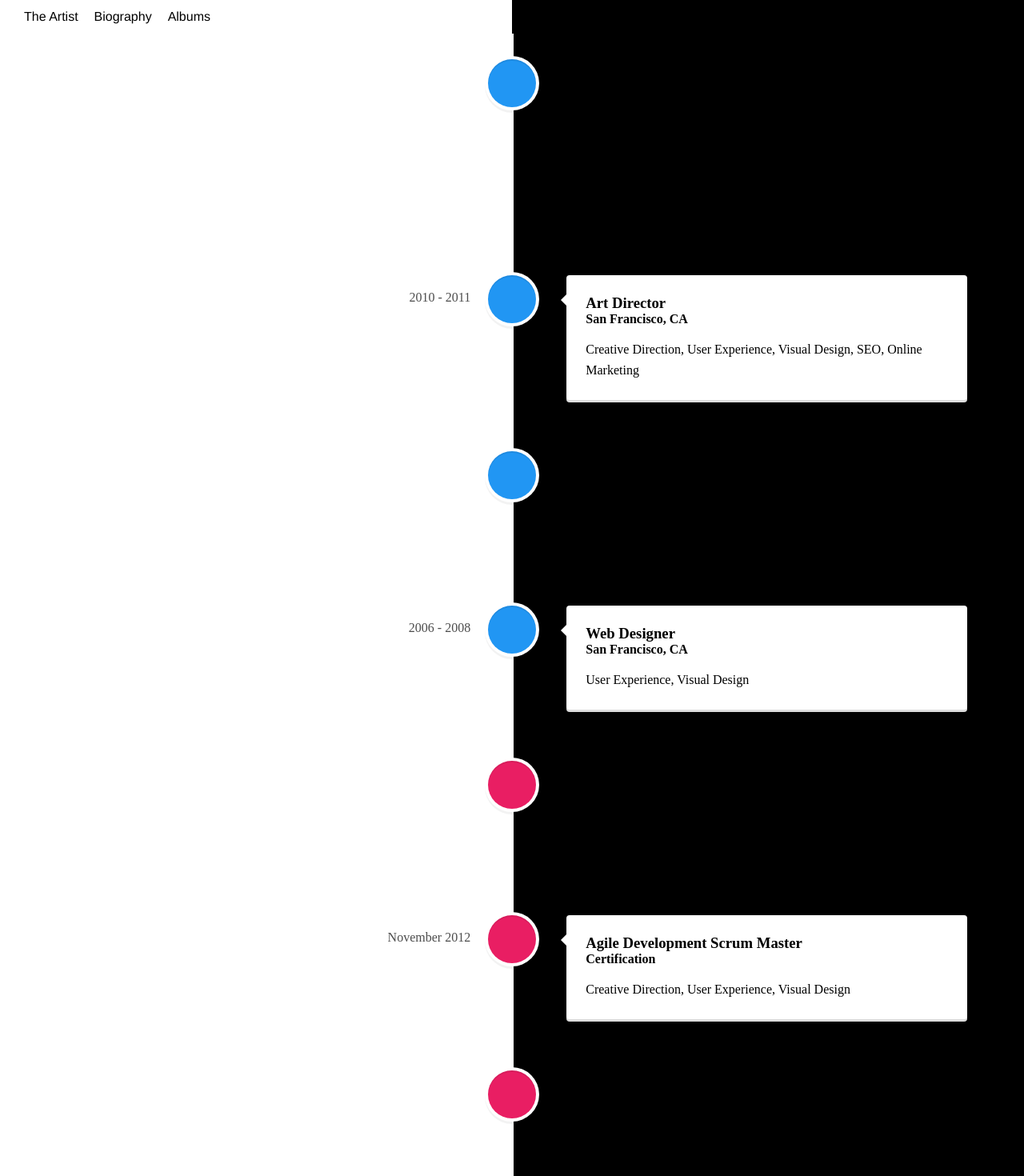
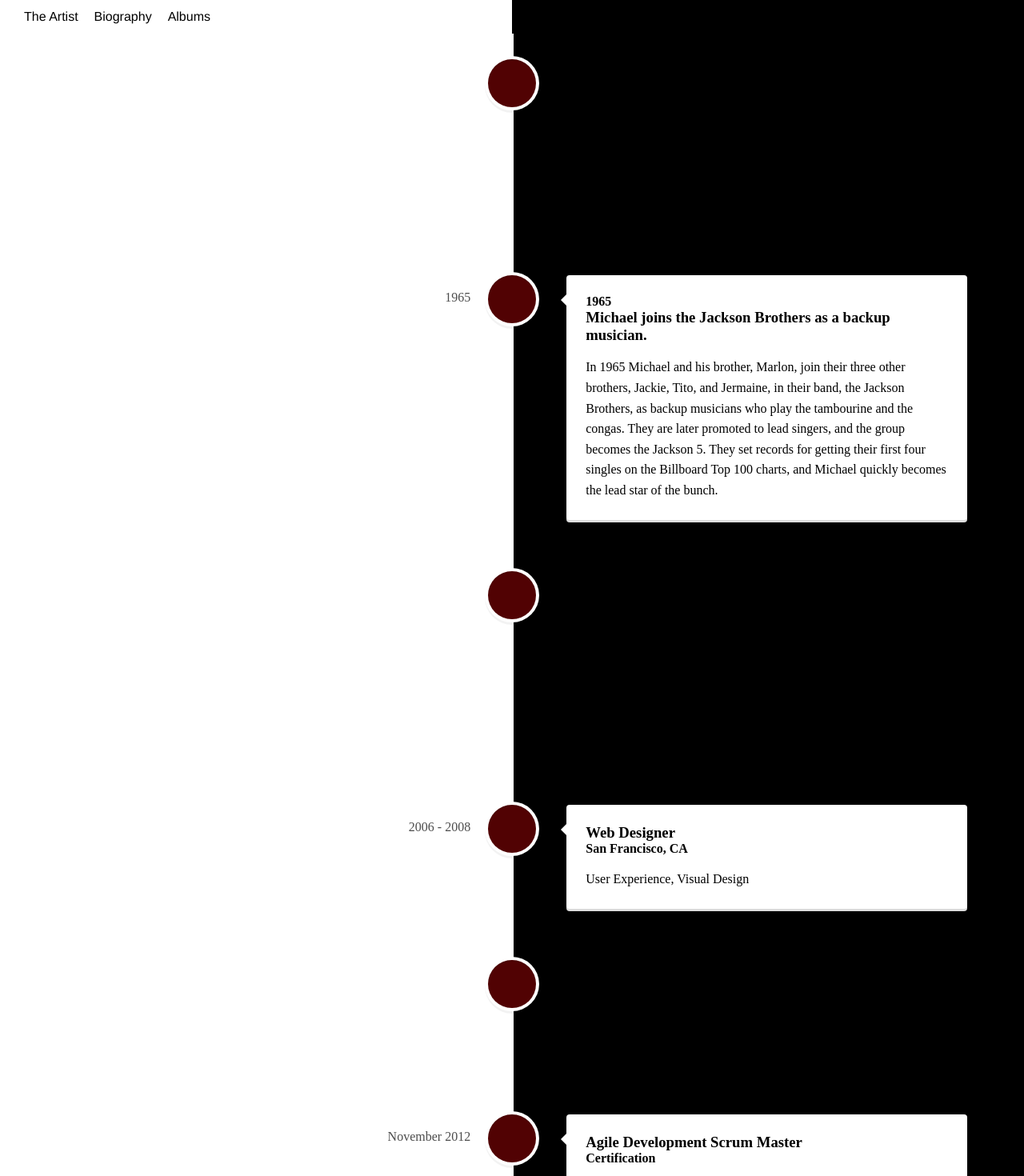
Before and after one commit to neifors/music-app, a React app: page /timeline in a window 1280 px wide. Shown: the top 1470 px of the page at 80% size. Built offline with nearby package versions, Linux system fonts and the light colour scheme; a web font is replaced by a local one.

Commit message:
styling timeline done

```diff
--- a/src/components/Timeline/index.jsx
+++ b/src/components/Timeline/index.jsx
@@ -9,10 +9,10 @@ export const TimeLine = () => {
    <VerticalTimeline>
       <VerticalTimelineElement
          className="vertical-timeline-element--work"
-         contentStyle={{ background: 'rgb(33, 150, 243)', color: '#fff' }}
-         contentArrowStyle={{ borderRight: '7px solid  rgb(33, 150, 243)' }}
-         date="2011 - present"
-         iconStyle={{ background: 'rgb(33, 150, 243)', color: '#fff' }}
+         contentStyle={{ background: 'rgb(0, 0, 0)', color: 'rgb(255, 255, 255)' }}
+         // contentArrowStyle={{ borderRight: '7px solid  rgb(33, 150, 243)' }}
+         date="1958"
+         iconStyle={{ background: 'rgb(81, 2, 3)', color: 'rgb(34, 50, 3)' }}
       >
          <h4 className="vertical-timeline-element-subtitle">August 29, 1958</h4>
          <h3 className="vertical-timeline-element-title">Michael Jackson is born.</h3>
@@ -22,30 +22,31 @@ export const TimeLine = () => {
       </VerticalTimelineElement>
       <VerticalTimelineElement
          className="vertical-timeline-element--work"
-         date="2010 - 2011"
-         iconStyle={{ background: 'rgb(33, 150, 243)', color: '#fff' }}
+         date="1965"
+         iconStyle={{ background: 'rgb(81, 2, 3)', color: 'rgb(34, 50, 3)' }}
       >
-         <h3 className="vertical-timeline-element-title">Art Director</h3>
-         <h4 className="vertical-timeline-element-subtitle">San Francisco, CA</h4>
+         <h4 className="vertical-timeline-element-subtitle">1965</h4>
+         <h3 className="vertical-timeline-element-title">Michael joins the Jackson Brothers as a backup musician.</h3>
          <p>
-            Creative Direction, User Experience, Visual Design, SEO, Online Marketing
+         In 1965 Michael and his brother, Marlon, join their three other brothers, Jackie, Tito, and Jermaine, in their band, the Jackson Brothers, as backup musicians who play the tambourine and the congas. They are later promoted to lead singers, and the group becomes the Jackson 5. They set records for getting their first four singles on the Billboard Top 100 charts, and Michael quickly becomes the lead star of the bunch.
          </p>
       </VerticalTimelineElement>
       <VerticalTimelineElement
          className="vertical-timeline-element--work"
-         date="2008 - 2010"
-         iconStyle={{ background: 'rgb(33, 150, 243)', color: '#fff' }}
+         date="1972"
+         contentStyle={{ background: 'rgb(0, 0, 0)', color: 'rgb(255, 255, 255)' }}
+         iconStyle={{ background: 'rgb(81, 2, 3)', color: 'rgb(34, 50, 3)' }}
       >
-         <h3 className="vertical-timeline-element-title">Web Designer</h3>
-         <h4 className="vertical-timeline-element-subtitle">Los Angeles, CA</h4>
+         <h4 className="vertical-timeline-element-subtitle">January 24, 1972</h4>
+         <h3 className="vertical-timeline-element-title">Michael Jackson releases his first solo album, Got to Be There.</h3>
          <p>
-            User Experience, Visual Design
+         Though still tied to the Jackson 5, Michael Jackson starts releasing his own solo albums, starting with Got to be There on January 24, 1972. This represents a shift from child star to teen heartthrob in Michael's career.
          </p>
       </VerticalTimelineElement>
       <VerticalTimelineElement
          className="vertical-timeline-element--work"
          date="2006 - 2008"
-         iconStyle={{ background: 'rgb(33, 150, 243)', color: '#fff' }}
+         iconStyle={{ background: 'rgb(81, 2, 3)', color: 'rgb(34, 50, 3)' }}
       >
          <h3 className="vertical-timeline-element-title">Web Designer</h3>
          <h4 className="vertical-timeline-element-subtitle">San Francisco, CA</h4>
@@ -56,7 +57,8 @@ export const TimeLine = () => {
       <VerticalTimelineElement
          className="vertical-timeline-element--education"
          date="April 2013"
-         iconStyle={{ background: 'rgb(233, 30, 99)', color: '#fff' }}
+         contentStyle={{ background: 'rgb(0, 0, 0)', color: 'rgb(255, 255, 255)' }}
+         iconStyle={{ background: 'rgb(81, 2, 3)', color: 'rgb(34, 50, 3)' }}
       >
          <h3 className="vertical-timeline-element-title">Content Marketing for Web, Mobile and Social Media</h3>
          <h4 className="vertical-timeline-element-subtitle">Online Course</h4>
@@ -67,7 +69,7 @@ export const TimeLine = () => {
       <VerticalTimelineElement
          className="vertical-timeline-element--education"
          date="November 2012"
-         iconStyle={{ background: 'rgb(233, 30, 99)', color: '#fff' }}
+         iconStyle={{ background: 'rgb(81, 2, 3)', color: 'rgb(34, 50, 3)' }}
       >
          <h3 className="vertical-timeline-element-title">Agile Development Scrum Master</h3>
          <h4 className="vertical-timeline-element-subtitle">Certification</h4>
@@ -78,7 +80,8 @@ export const TimeLine = () => {
       <VerticalTimelineElement
          className="vertical-timeline-element--education"
          date="2002 - 2006"
-         iconStyle={{ background: 'rgb(233, 30, 99)', color: '#fff' }}
+         contentStyle={{ background: 'rgb(0, 0, 0)', color: 'rgb(255, 255, 255)' }}
+         iconStyle={{ background: 'rgb(81, 2, 3)', color: 'rgb(34, 50, 3)' }}
       >
          <h3 className="vertical-timeline-element-title">Bachelor of Science in Interactive Digital Media Visual Imaging</h3>
          <h4 className="vertical-timeline-element-subtitle">Bachelor Degree</h4>
@@ -87,7 +90,7 @@ export const TimeLine = () => {
          </p>
       </VerticalTimelineElement>
       <VerticalTimelineElement
-         iconStyle={{ background: 'rgb(16, 204, 82)', color: '#fff' }}
-      />
+         iconStyle={{ background: 'rgb(81, 2, 3)', color: 'rgb(34, 50, 3)' }}
+         />
    </VerticalTimeline>)
 }
```
